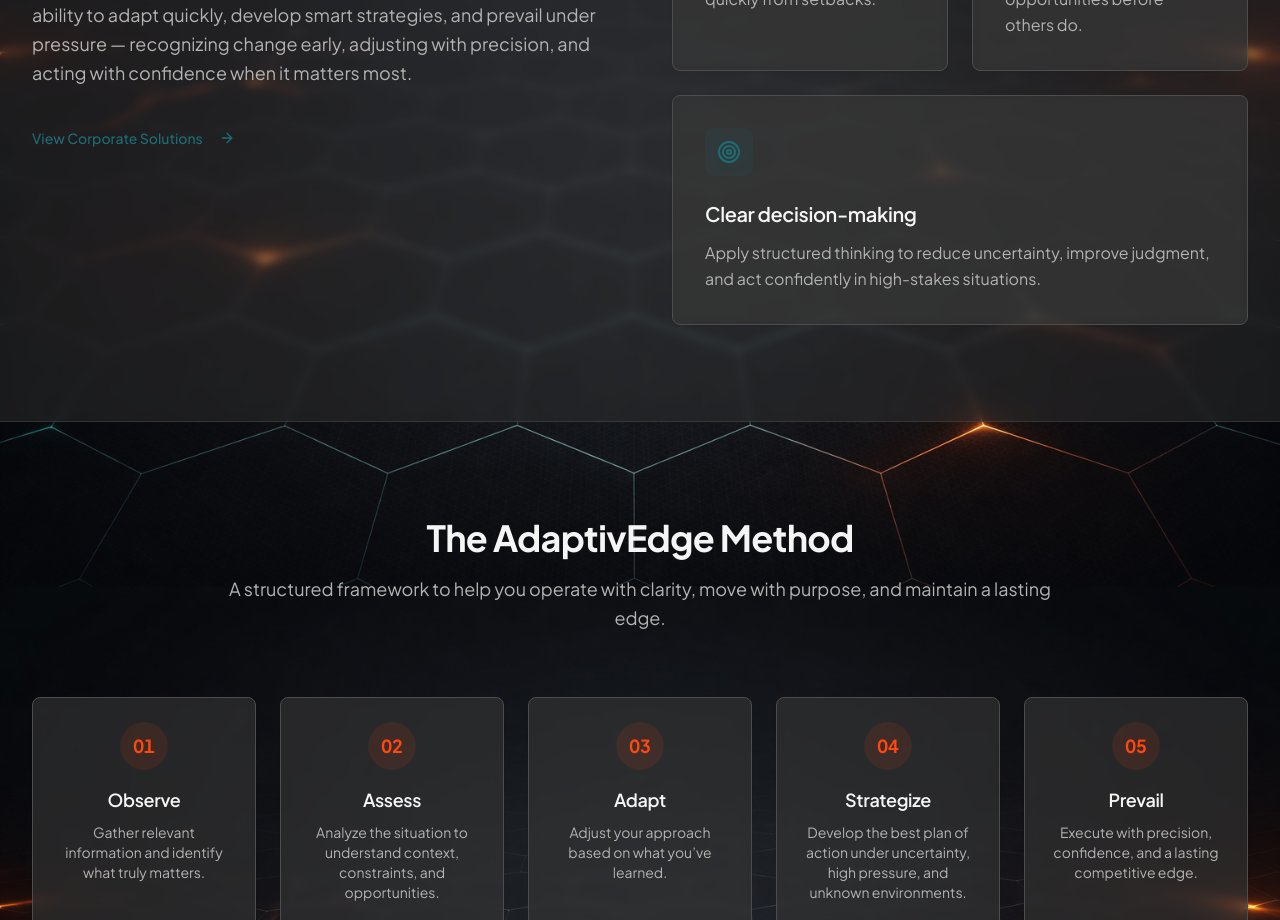
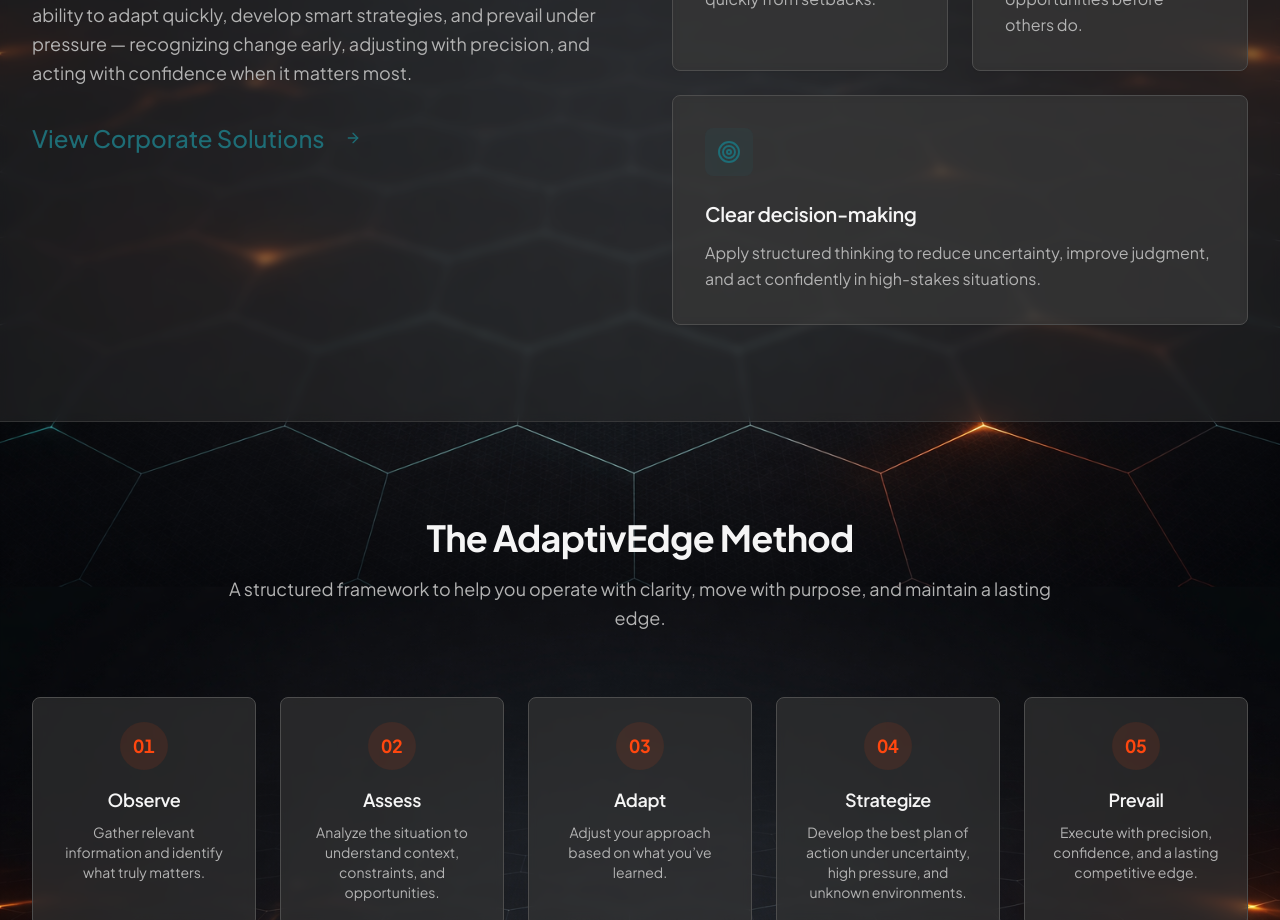
Before and after one commit to erikscomputers/adaptiveEDGE-site, a React (Vite) app: page / in a window 1280 px wide. Shown: the part 1120-2040 px from the top of the page. Built offline with nearby package versions, Linux system fonts and the light colour scheme; the HTML template or start-up script is replaced by a standard one.

Commit message:
cta update

```diff
--- a/src/pages/HomePage.jsx
+++ b/src/pages/HomePage.jsx
@@ -105,10 +105,13 @@ const HomePage = () => {
                   In a world of constant disruption, survival isn’t enough. You need the ability to adapt quickly, develop smart strategies, and prevail under pressure — recognizing change early, adjusting with precision, and acting with confidence when it matters most.
                 </p>
                 <Button asChild variant="ghost" className="px-0 text-secondary hover:text-secondary/80 hover:bg-transparent group">
-                  <Link to="/corporate-solutions">
-                    View Corporate Solutions
-                    <ArrowRight className="ml-2 h-6 w-4 transition-transform duration-200 group-hover:translate-x-1" />
-                  </Link>
+                  <Link
+  to="/corporate-solutions"
+  className="text-xl md:text-2xl font-bold flex items-center"
+>
+  View Corporate Solutions
+  <ArrowRight className="ml-3 h-7 w-7 transition-transform duration-200 group-hover:translate-x-1" />
+</Link>
                 </Button>
               </motion.div>
 
```
